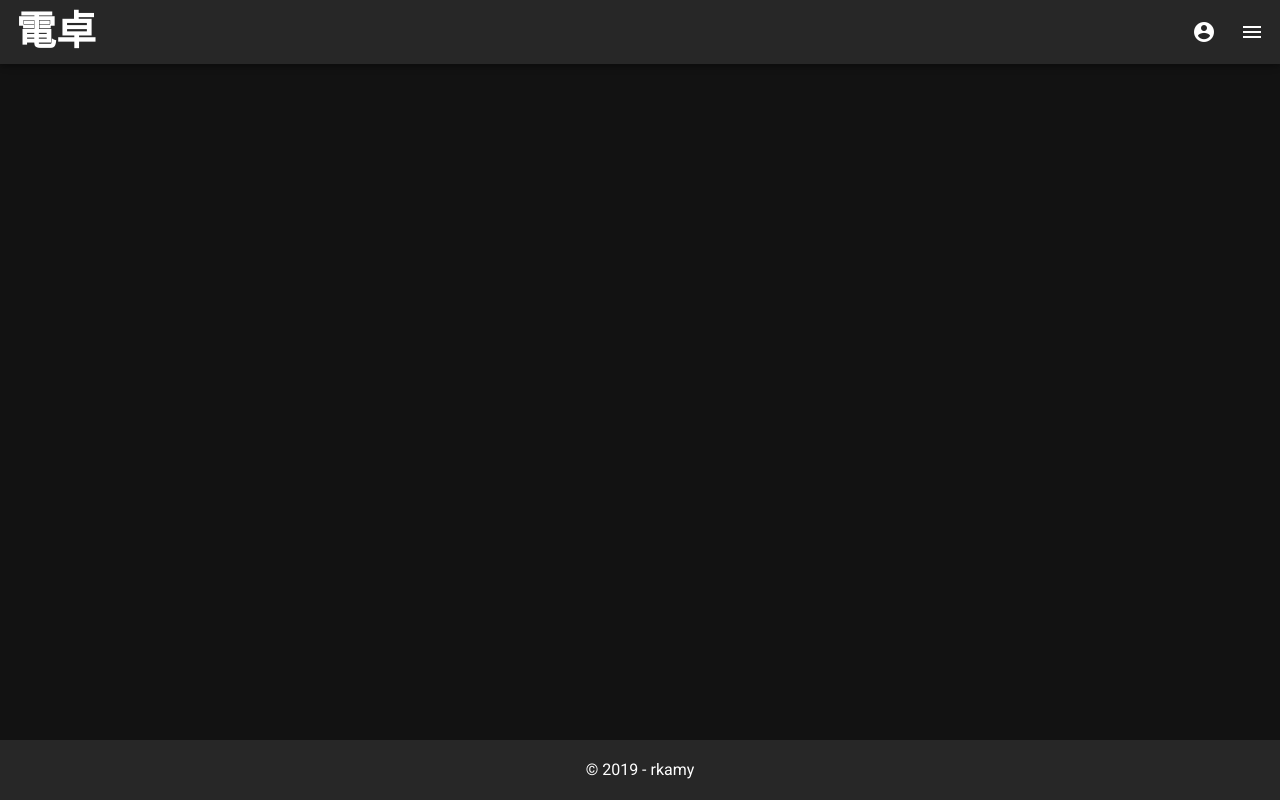
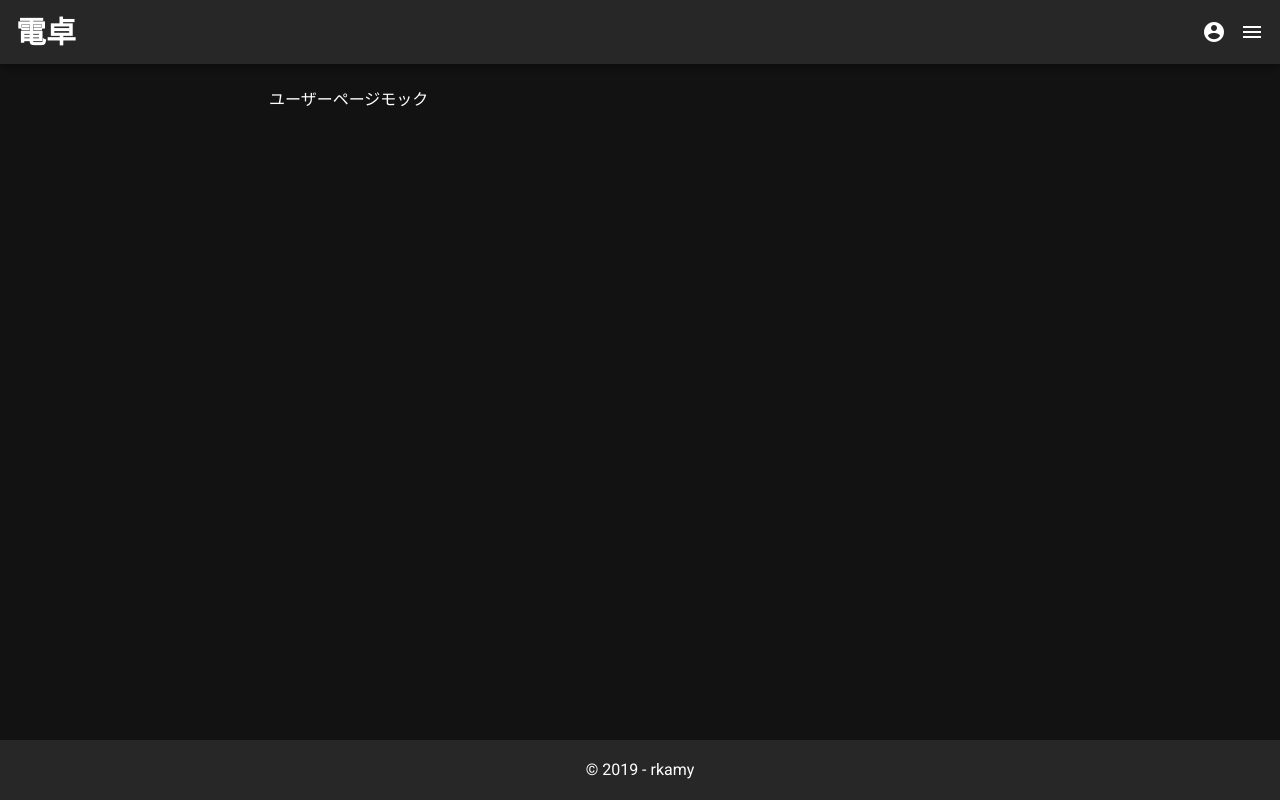
Before and after one commit to rkamio/clever-dentaku, a Nuxt app: page /users in a window 1280 px wide. Before the commit this address had no page. Built offline with nearby package versions, Linux system fonts and the light colour scheme; what vue2-touch-events would draw is missing.

Commit message:
Update height

```diff
--- a/layouts/default.vue
+++ b/layouts/default.vue
@@ -1,11 +1,11 @@
 <template>
   <v-app dark>
-    <v-app-bar fixed app>
+    <v-app-bar fixed app v-if="!$vuetify.breakpoint.xs">
       <v-toolbar-title>
-        <h1 class="white--text font-weight-bold">電卓</h1>
+        <h2 class="white--text font-weight-bold">電卓</h2>
       </v-toolbar-title>
       <v-spacer></v-spacer>
-      <v-btn icon>
+      <v-btn small icon>
         <v-icon>mdi-account-circle</v-icon>
       </v-btn>
       <v-app-bar-nav-icon v-if="!$vuetify.breakpoint.xs" @click.stop="rightDrawer = !rightDrawer"></v-app-bar-nav-icon>
@@ -46,6 +46,10 @@
         <span>履歴</span>
         <v-icon>mdi-history</v-icon>
       </v-btn>
+      <v-btn @click="$router.push('/users/')">
+        <span>その他</span>
+        <v-icon>mdi-account</v-icon>
+      </v-btn>
     </v-bottom-navigation>
     <v-footer app v-else>
       <v-col　class="text-center"　cols="12"> &copy; {{ new Date().getFullYear() }} - rkamy </v-col>
@@ -55,7 +59,7 @@
 
 <script>
 import OperationHistoryList from "~/components/OperationHistoryList.vue"
-const pathList = {"index":0,"operation-history":1}
+const pathList = {"index":0,"operation-history":1,"users":2}
 
 export default {
   data () {
--- a/pages/index.vue
+++ b/pages/index.vue
@@ -48,7 +48,7 @@
     </v-row>
 
     <!-- 電卓部分 -->
-    <v-row align="end" justify="center" style="height:85%;">
+    <v-row align="end" justify="center" v-bind:style="{height:windowHeight*0.7+'px'}">
       <table>
         <tr>
           <td>
@@ -224,6 +224,7 @@ export default {
       calculatedResult: '',
       convertedResult: '',
       errorMessage: null,
+      windowHeight:window.innerHeight
     }
   },
   methods: {
@@ -239,6 +240,7 @@ export default {
       return parsedFomula;
     },
     calculate: function() {
+      console.log(this.windowHeight);
       try {
         if (this.fomula !== '') {
          const parsedFomula = this.parseFomula(this.fomula);
--- a/pages/operation-history.vue
+++ b/pages/operation-history.vue
@@ -1,5 +1,9 @@
 <template>
-  <v-container fluid v-touch:swipe.right="() => { if($vuetify.breakpoint.xs) $router.push('/') }">
+  <v-container
+    fluid
+    v-touch:swipe.right="() => { if($vuetify.breakpoint.xs) $router.push('/') }"
+    v-touch:swipe.left="() => { if($vuetify.breakpoint.xs) $router.push('/users/') }"
+  >
     <h1>履歴</h1>
     <OperationHistoryList />
   </v-container>
--- /dev/null
+++ b/pages/users/index.vue
@@ -0,0 +1,15 @@
+<template>
+  <v-container fluid v-touch:swipe.right="() => { if($vuetify.breakpoint.xs) $router.push('/operation-history') }">
+    <div>
+      ユーザーページモック
+    </div>
+  </v-container>
+</template>
+
+<script>
+
+</script>
+
+<style>
+
+</style>
```
Also changed, not shown: store/index.js (line endings or trailing spaces).
